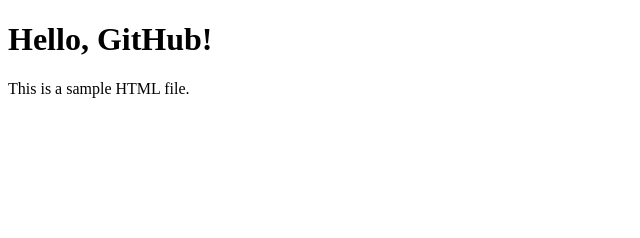
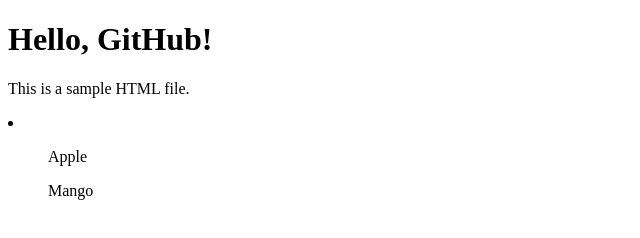
Before and after one commit to Samarth-DevTools/hello-world-repo, a plain HTML site: page index.html in a window 1280 px wide. Shown: the whole page, without its empty margins (0-640 px from the left). Drawn offline with Linux system fonts and the light colour scheme.

Commit message:
Update index.html

```diff
--- a/index.html
+++ b/index.html
@@ -6,5 +6,9 @@
 <body>
   <h1>Hello, GitHub!</h1>
   <p>This is a sample HTML file.</p>
+  <li>
+    <ol>Apple</ol>
+    <ol>Mango</ol>
+  </li>
 </body>
 </html>
```
